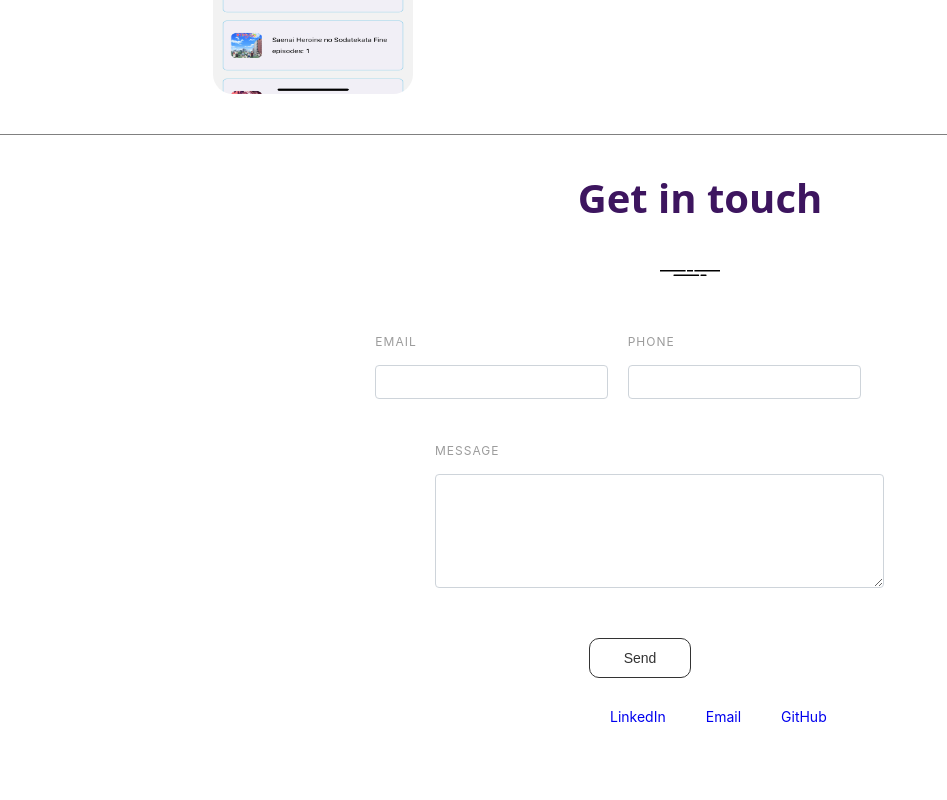
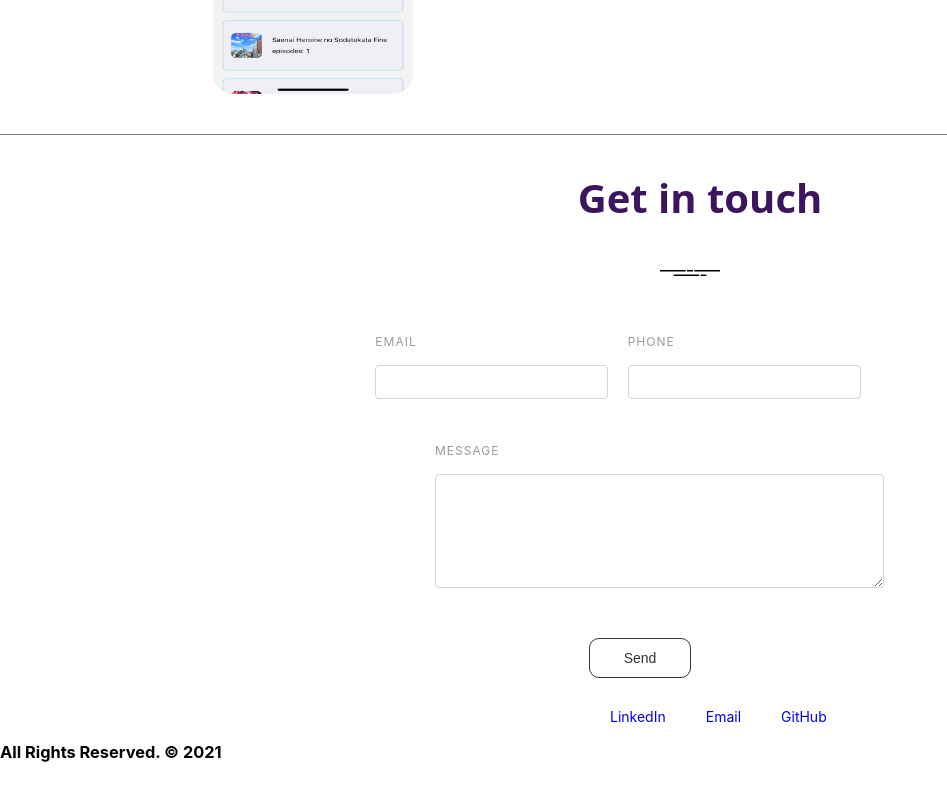
Before and after one commit to Habeeb10/portfolio, a React (Create React App) app: page / in a window 1280 px wide. Shown: the part 3738-4538 px from the top of the page, without its empty margins (0-947 px from the left). Built offline with nearby package versions, Linux system fonts and the light colour scheme.

Commit message:
refactor

```diff
--- a/src/screen/contact/contact.js
+++ b/src/screen/contact/contact.js
@@ -79,6 +79,11 @@ const Contact = () => {
             </a>
           </nav>
         </div>
+        <div class="footer-distributed">
+          <div class="footer-left">
+            <h3 class="footer-company-name">All Rights Reserved. © 2021 </h3>
+          </div>
+        </div>
       </footer>
     </div>
   );
```
